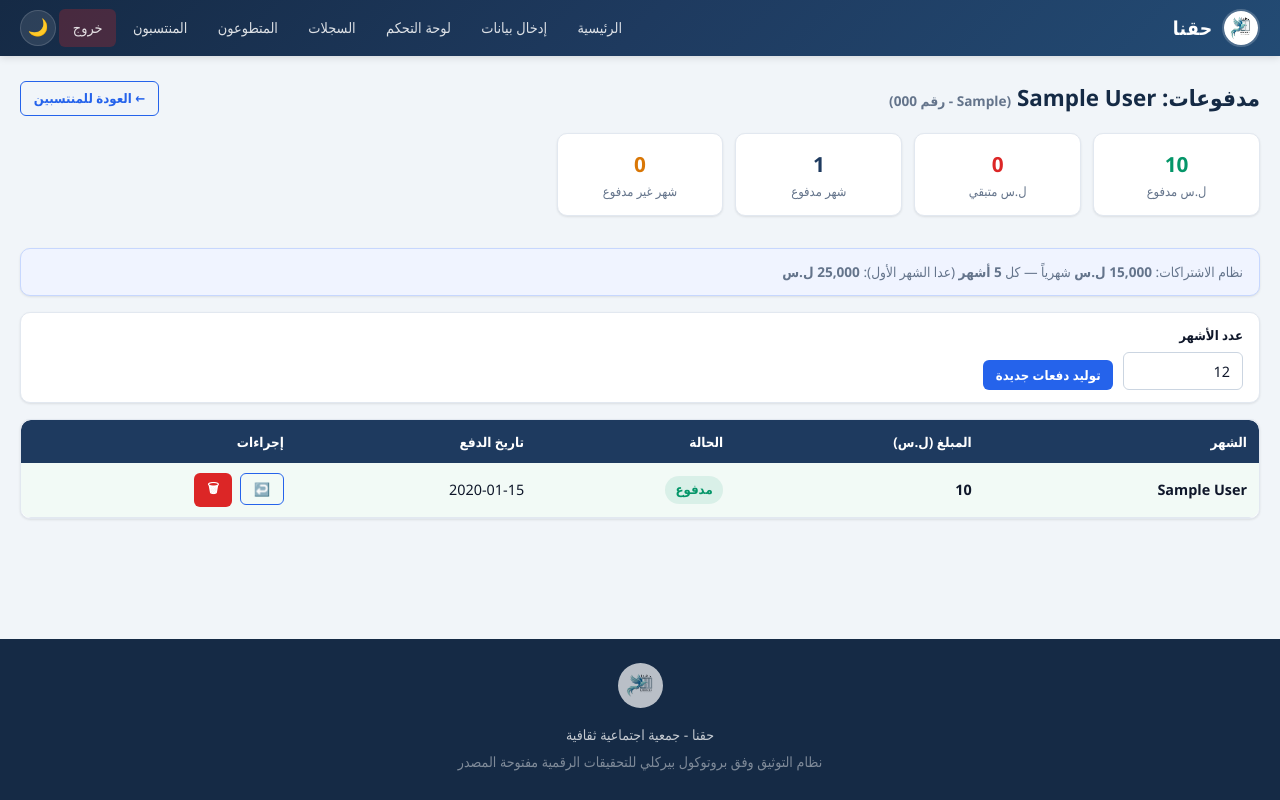
After one commit to MuTheBug/dd, a Flask app: page /admin/member/1/payments in a window 1280 px wide. The commit adds this page. Run offline with Flask 3, Linux system fonts and the light colour scheme; the visitor is signed in with stand-in values (Sample User, id 1); tables that the repository leaves empty hold one stand-in row (values such as "Sample post").

Commit message:
feat: Add member payment tracking and record services system
Payment tracking for members (منتسبين):
- member_payments table with month_number, amount, status, payment_date
- Fee schedule: 15,000 SYP/month, every 5th month (except 1st) = 25,000 SYP
- Generate payment rows for N months with correct fee calculation
- Toggle paid/unpaid with one click, auto-records payment date
- Summary cards: total paid, total due, paid/unpaid month counts
- Payments button in members list table

Record services (الخدمات المقدمة):
- record_services table with service_name, date, provider, notes
- Services section in record edit page (not entry form) with add/delete
- Services displayed in record detail view
- Inline add form with service name, date, provider, notes fields

https://claude.ai/code/session_01FZZA9sHitvUinEA95n5vod

```diff
--- a/app.py
+++ b/app.py
@@ -446,6 +446,36 @@ def migrate_db():
             notes TEXT DEFAULT '',
             created_at TEXT DEFAULT (datetime('now','localtime')),
             updated_at TEXT DEFAULT (datetime('now','localtime'))
+        )
+    """)
+
+    # -- Member payments table --
+    cursor.execute("""
+        CREATE TABLE IF NOT EXISTS member_payments (
+            id INTEGER PRIMARY KEY AUTOINCREMENT,
+            member_id INTEGER NOT NULL,
+            amount INTEGER NOT NULL,
+            month_number INTEGER NOT NULL,
+            period_label TEXT DEFAULT '',
+            payment_date TEXT DEFAULT '',
+            status TEXT DEFAULT 'unpaid',
+            notes TEXT DEFAULT '',
+            created_at TEXT DEFAULT (datetime('now','localtime')),
+            FOREIGN KEY (member_id) REFERENCES members(id) ON DELETE CASCADE
+        )
+    """)
+
+    # -- Record services table --
+    cursor.execute("""
+        CREATE TABLE IF NOT EXISTS record_services (
+            id INTEGER PRIMARY KEY AUTOINCREMENT,
+            record_id INTEGER NOT NULL,
+            service_name TEXT NOT NULL,
+            service_date TEXT DEFAULT '',
+            provider TEXT DEFAULT '',
+            notes TEXT DEFAULT '',
+            created_at TEXT DEFAULT (datetime('now','localtime')),
+            FOREIGN KEY (record_id) REFERENCES records(id) ON DELETE CASCADE
         )
     """)
 
@@ -1231,7 +1261,10 @@ def admin_record_detail(record_id):
     if not record:
         flash('السجل غير موجود', 'error')
         return redirect(url_for('admin_records'))
-    return render_template('admin_record_detail.html', record=record)
+    services = db.execute(
+        "SELECT * FROM record_services WHERE record_id=? ORDER BY created_at DESC", (record_id,)
+    ).fetchall()
+    return render_template('admin_record_detail.html', record=record, services=services)
 
 
 @app.route('/admin/record/<int:record_id>/edit', methods=['GET', 'POST'])
@@ -1407,8 +1440,12 @@ def admin_record_edit(record_id):
     volunteer_names = db.execute(
         "SELECT DISTINCT full_name FROM (SELECT full_name FROM volunteers WHERE status='active' UNION SELECT full_name FROM members WHERE status='active') ORDER BY full_name"
     ).fetchall()
+    services = db.execute(
+        "SELECT * FROM record_services WHERE record_id=? ORDER BY created_at DESC", (record_id,)
+    ).fetchall()
     return render_template('admin_record_edit.html', record=record,
-                           volunteer_names=[v['full_name'] for v in volunteer_names])
+                           volunteer_names=[v['full_name'] for v in volunteer_names],
+                           services=services)
 
 
 @app.route('/admin/record/<int:record_id>/delete', methods=['POST'])
@@ -2300,6 +2337,144 @@ def api_members_list():
 
 
 # ---------------------------------------------------------------------------
+# Member payments
+# ---------------------------------------------------------------------------
+MONTHLY_FEE = 15000       # Regular monthly fee (SYP)
+FIFTH_MONTH_FEE = 25000   # Every 5th month fee (SYP), excluding month 1
+
+
+def compute_expected_fee(month_number):
+    """Return the expected fee for a given month number.
+    Month 1 = 15000, months 5,10,15,... = 25000, rest = 15000."""
+    if month_number > 1 and month_number % 5 == 0:
+        return FIFTH_MONTH_FEE
+    return MONTHLY_FEE
+
+
+@app.route('/admin/member/<int:mid>/payments')
+@admin_required
+def admin_member_payments(mid):
+    db = get_db()
+    member = db.execute("SELECT * FROM members WHERE id=?", (mid,)).fetchone()
+    if not member:
+        flash('المنتسب غير موجود', 'error')
+        return redirect(url_for('admin_members'))
+
+    payments = db.execute(
+        "SELECT * FROM member_payments WHERE member_id=? ORDER BY month_number ASC", (mid,)
+    ).fetchall()
+
+    # Summary stats
+    total_paid = sum(p['amount'] for p in payments if p['status'] == 'paid')
+    total_due = sum(p['amount'] for p in payments if p['status'] == 'unpaid')
+    paid_count = sum(1 for p in payments if p['status'] == 'paid')
+    unpaid_count = sum(1 for p in payments if p['status'] == 'unpaid')
+
+    return render_template('admin_member_payments.html',
+                           member=member, payments=payments,
+                           total_paid=total_paid, total_due=total_due,
+                           paid_count=paid_count, unpaid_count=unpaid_count,
+                           MONTHLY_FEE=MONTHLY_FEE, FIFTH_MONTH_FEE=FIFTH_MONTH_FEE)
+
+
+@app.route('/admin/member/<int:mid>/payments/generate', methods=['POST'])
+@admin_required
+def admin_member_generate_payments(mid):
+    """Generate payment rows for N months starting from last recorded month."""
+    db = get_db()
+    member = db.execute("SELECT * FROM members WHERE id=?", (mid,)).fetchone()
+    if not member:
+        flash('المنتسب غير موجود', 'error')
+        return redirect(url_for('admin_members'))
+
+    num_months = int(request.form.get('num_months', 12))
+    if num_months < 1 or num_months > 60:
+        num_months = 12
+
+    # Find the last month_number already generated
+    last = db.execute(
+        "SELECT MAX(month_number) as mx FROM member_payments WHERE member_id=?", (mid,)
+    ).fetchone()
+    start = (last['mx'] or 0) + 1
+
+    for i in range(num_months):
+        mn = start + i
+        amount = compute_expected_fee(mn)
+        db.execute("""
+            INSERT INTO member_payments (member_id, amount, month_number, period_label, status)
+            VALUES (?, ?, ?, ?, 'unpaid')
+        """, (mid, amount, mn, f'الشهر {mn}'))
+    db.commit()
+    flash(f'تم توليد {num_months} شهر من الدفعات (من الشهر {start} إلى {start + num_months - 1})', 'success')
+    return redirect(url_for('admin_member_payments', mid=mid))
+
+
+@app.route('/admin/member/<int:mid>/payment/<int:pid>/toggle', methods=['POST'])
+@admin_required
+def admin_member_toggle_payment(mid, pid):
+    """Toggle payment status between paid/unpaid."""
+    db = get_db()
+    payment = db.execute("SELECT * FROM member_payments WHERE id=? AND member_id=?", (pid, mid)).fetchone()
+    if not payment:
+        flash('الدفعة غير موجودة', 'error')
+        return redirect(url_for('admin_member_payments', mid=mid))
+
+    new_status = 'unpaid' if payment['status'] == 'paid' else 'paid'
+    pay_date = datetime.now().strftime('%Y-%m-%d') if new_status == 'paid' else ''
+    db.execute("UPDATE member_payments SET status=?, payment_date=? WHERE id=?",
+               (new_status, pay_date, pid))
+    db.commit()
+    return redirect(url_for('admin_member_payments', mid=mid))
+
+
+@app.route('/admin/member/<int:mid>/payment/<int:pid>/delete', methods=['POST'])
+@admin_required
+def admin_member_delete_payment(mid, pid):
+    db = get_db()
+    db.execute("DELETE FROM member_payments WHERE id=? AND member_id=?", (pid, mid))
+    db.commit()
+    flash('تم حذف الدفعة', 'success')
+    return redirect(url_for('admin_member_payments', mid=mid))
+
+
+# ---------------------------------------------------------------------------
+# Record services
+# ---------------------------------------------------------------------------
+@app.route('/admin/record/<int:record_id>/service/add', methods=['POST'])
+@admin_required
+def admin_record_add_service(record_id):
+    db = get_db()
+    record = db.execute("SELECT id FROM records WHERE id=?", (record_id,)).fetchone()
+    if not record:
+        flash('السجل غير موجود', 'error')
+        return redirect(url_for('admin_records'))
+
+    db.execute("""
+        INSERT INTO record_services (record_id, service_name, service_date, provider, notes)
+        VALUES (?, ?, ?, ?, ?)
+    """, (
+        record_id,
+        request.form.get('service_name', '').strip(),
+        request.form.get('service_date', ''),
+        request.form.get('provider', '').strip(),
+        request.form.get('service_notes', '').strip(),
+    ))
+    db.commit()
+    flash('تم إضافة الخدمة بنجاح', 'success')
+    return redirect(url_for('admin_record_edit', record_id=record_id) + '#services-section')
+
+
+@app.route('/admin/record/<int:record_id>/service/<int:sid>/delete', methods=['POST'])
+@admin_required
+def admin_record_delete_service(record_id, sid):
+    db = get_db()
+    db.execute("DELETE FROM record_services WHERE id=? AND record_id=?", (sid, record_id))
+    db.commit()
+    flash('تم حذف الخدمة', 'success')
+    return redirect(url_for('admin_record_edit', record_id=record_id) + '#services-section')
+
+
+# ---------------------------------------------------------------------------
 # Uploaded files serving
 # ---------------------------------------------------------------------------
 @app.route('/uploads/<path:filename>')
--- /dev/null
+++ b/templates/admin_member_payments.html
@@ -0,0 +1,113 @@
+{% extends "base.html" %}
+{% block title %}مدفوعات {{ member.full_name }} - حقنا{% endblock %}
+
+{% block content %}
+<div style="display: flex; align-items: center; justify-content: space-between; flex-wrap: wrap; gap: 0.5rem; margin-bottom: 1rem;">
+    <h1 style="font-size: 1.4rem; color: var(--primary-dark);">
+        مدفوعات: {{ member.full_name }}
+        <span style="font-size: 0.85rem; color: var(--text-light);">
+            ({{ member.membership_type or 'منتسب' }}{% if member.membership_number %} - رقم {{ member.membership_number }}{% endif %})
+        </span>
+    </h1>
+    <a href="{{ url_for('admin_members') }}" class="btn btn-outline btn-sm">&#x2190; العودة للمنتسبين</a>
+</div>
+
+<!-- Summary Cards -->
+<div style="display: grid; grid-template-columns: repeat(auto-fill, minmax(160px, 1fr)); gap: 0.75rem; margin-bottom: 1rem;">
+    <div class="card" style="padding: 0.8rem; text-align: center;">
+        <div style="font-size: 1.3rem; font-weight: 700; color: var(--survivor);">{{ '{:,}'.format(total_paid) }}</div>
+        <div style="font-size: 0.8rem; color: var(--text-light);">ل.س مدفوع</div>
+    </div>
+    <div class="card" style="padding: 0.8rem; text-align: center;">
+        <div style="font-size: 1.3rem; font-weight: 700; color: var(--deceased);">{{ '{:,}'.format(total_due) }}</div>
+        <div style="font-size: 0.8rem; color: var(--text-light);">ل.س متبقي</div>
+    </div>
+    <div class="card" style="padding: 0.8rem; text-align: center;">
+        <div style="font-size: 1.3rem; font-weight: 700; color: var(--primary);">{{ paid_count }}</div>
+        <div style="font-size: 0.8rem; color: var(--text-light);">شهر مدفوع</div>
+    </div>
+    <div class="card" style="padding: 0.8rem; text-align: center;">
+        <div style="font-size: 1.3rem; font-weight: 700; color: var(--enforced);">{{ unpaid_count }}</div>
+        <div style="font-size: 0.8rem; color: var(--text-light);">شهر غير مدفوع</div>
+    </div>
+</div>
+
+<!-- Fee explanation -->
+<div class="card" style="padding: 0.75rem 1rem; margin-bottom: 1rem; background: var(--filter-preset-bg); border: 1px solid var(--filter-preset-border);">
+    <div style="font-size: 0.85rem; color: var(--text-light);">
+        نظام الاشتراكات: <strong>{{ '{:,}'.format(MONTHLY_FEE) }} ل.س</strong> شهرياً —
+        كل <strong>5 أشهر</strong> (عدا الشهر الأول): <strong>{{ '{:,}'.format(FIFTH_MONTH_FEE) }} ل.س</strong>
+    </div>
+</div>
+
+<!-- Generate Payments -->
+<div class="card" style="padding: 0.75rem 1rem; margin-bottom: 1rem;">
+    <form method="POST" action="{{ url_for('admin_member_generate_payments', mid=member.id) }}" style="display: flex; flex-wrap: wrap; gap: 0.6rem; align-items: end;">
+        <div class="form-group" style="margin-bottom:0; min-width: 120px;">
+            <label style="font-size: 0.82rem;">عدد الأشهر</label>
+            <input type="number" name="num_months" value="12" min="1" max="60" style="font-size: 0.9rem;">
+        </div>
+        <button type="submit" class="btn btn-primary btn-sm">توليد دفعات جديدة</button>
+    </form>
+</div>
+
+<!-- Payments Table -->
+{% if payments %}
+<div class="card" style="padding: 0; overflow: hidden;">
+    <div class="table-wrapper">
+        <table>
+            <thead>
+                <tr>
+                    <th>الشهر</th>
+                    <th>المبلغ (ل.س)</th>
+                    <th>الحالة</th>
+                    <th>تاريخ الدفع</th>
+                    <th>إجراءات</th>
+                </tr>
+            </thead>
+            <tbody>
+                {% for p in payments %}
+                <tr style="{% if p.status == 'paid' %}background: rgba(39,174,96,0.06);{% endif %}">
+                    <td style="font-weight: 600;">{{ p.period_label or ('الشهر ' ~ p.month_number) }}</td>
+                    <td>
+                        <span style="font-weight: 600; {% if p.amount == FIFTH_MONTH_FEE %}color: var(--enforced);{% endif %}">
+                            {{ '{:,}'.format(p.amount) }}
+                        </span>
+                        {% if p.amount == FIFTH_MONTH_FEE %}
+                        <span style="font-size: 0.7rem; color: var(--enforced);">(شهر خامس)</span>
+                        {% endif %}
+                    </td>
+                    <td>
+                        {% if p.status == 'paid' %}
+                        <span class="status-badge status-survivor">مدفوع</span>
+                        {% else %}
+                        <span class="status-badge status-deceased">غير مدفوع</span>
+                        {% endif %}
+                    </td>
+                    <td>{{ p.payment_date or '-' }}</td>
+                    <td>
+                        <div class="btn-group" style="flex-wrap: nowrap;">
+                            <form method="POST" action="{{ url_for('admin_member_toggle_payment', mid=member.id, pid=p.id) }}" style="display:inline;">
+                                {% if p.status == 'paid' %}
+                                <button type="submit" class="btn btn-outline btn-sm" title="إلغاء الدفع">&#x21A9;&#xFE0F;</button>
+                                {% else %}
+                                <button type="submit" class="btn btn-primary btn-sm" title="تسجيل الدفع" style="background: var(--survivor);">&#x2713;</button>
+                                {% endif %}
+                            </form>
+                            <form method="POST" action="{{ url_for('admin_member_delete_payment', mid=member.id, pid=p.id) }}" style="display:inline;" onsubmit="return confirm('حذف هذه الدفعة؟')">
+                                <button type="submit" class="btn btn-danger btn-sm" title="حذف">&#x1F5D1;</button>
+                            </form>
+                        </div>
+                    </td>
+                </tr>
+                {% endfor %}
+            </tbody>
+        </table>
+    </div>
+</div>
+{% else %}
+<div class="card" style="text-align: center; padding: 2rem; color: var(--text-light);">
+    لا توجد دفعات مسجلة. استخدم زر "توليد دفعات جديدة" لإنشاء جدول الدفعات.
+</div>
+{% endif %}
+{% endblock %}
--- a/templates/admin_members.html
+++ b/templates/admin_members.html
@@ -84,6 +84,7 @@
                     </td>
                     <td>
                         <div class="btn-group" style="flex-wrap: nowrap;">
+                            <a href="{{ url_for('admin_member_payments', mid=m.id) }}" class="btn btn-primary btn-sm" title="المدفوعات" style="background: var(--enforced);">&#x1F4B0;</a>
                             <a href="{{ url_for('admin_member_edit', mid=m.id) }}" class="btn btn-outline btn-sm" title="تعديل">&#x270F;&#xFE0F;</a>
                             <form method="POST" action="{{ url_for('admin_member_delete', mid=m.id) }}" style="display:inline;" onsubmit="return confirm('هل تريد حذف هذا المنتسب؟')">
                                 <button type="submit" class="btn btn-danger btn-sm" title="حذف">&#x1F5D1;</button>
```
Also changed, not shown: templates/admin_record_detail.html (+31 -0 lines), templates/admin_record_edit.html (+67 -0 lines).
